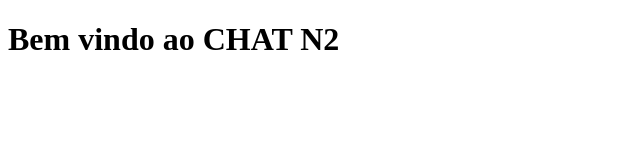
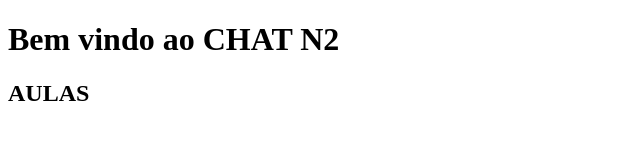
Before and after one commit to DevVini7/chatn2, a plain HTML site: page index.html in a window 1280 px wide. Shown: the whole page, without its empty margins (0-640 px from the left). Drawn offline with Linux system fonts and the light colour scheme.

Commit message:
meu segundo commit

```diff
--- a/index.html
+++ b/index.html
@@ -7,6 +7,7 @@
 </head>
 <body>
     <h1>Bem vindo ao CHAT N2</h1>
+    <h2>AULAS</h2>
 
 </body>
 </html>
```
